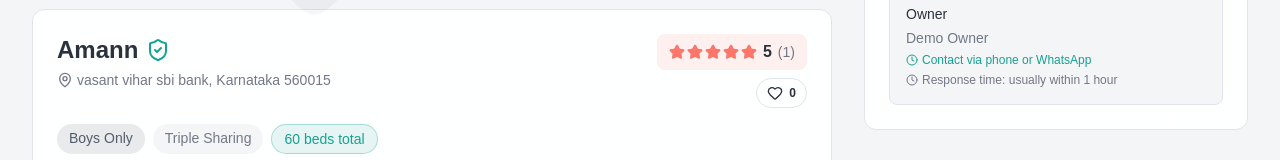
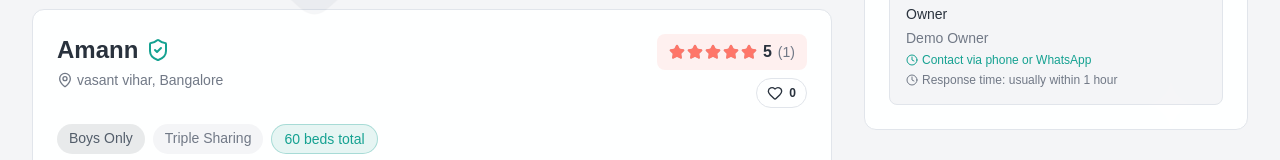
Before and after one commit to AmManKhann/PGNearMe, a Next.js app: page /pg/pg-1789555008392-4s29 in a window 1280 px wide. Shown: the part 535-695 px from the top of the page. Built offline with nearby package versions, Linux system fonts and the light colour scheme.

Commit message:
feat: show local area name on pg detail header, allow admin to delete reviews

```diff
--- a/src/app/admin/dashboard/page.tsx
+++ b/src/app/admin/dashboard/page.tsx
@@ -79,6 +79,24 @@ export default function AdminDashboard() {
       setReviews(Array.isArray(d.reviews) ? (d.reviews as ReviewRow[]) : []);
       setLikes(typeof d.likes === "object" && d.likes !== null ? d.likes : {});
     } catch {}
+  };
+
+  const handleDeleteReview = async (review: ReviewRow) => {
+    if (!window.confirm(`Delete review by "${review.name}" for ${listingName(review.pgId)}?`)) return;
+    try {
+      const res = await fetch(`/api/engagement?id=${encodeURIComponent(review.id)}`, {
+        method: "DELETE",
+      });
+      if (!res.ok) {
+        const d = await res.json().catch(() => null);
+        window.alert(d?.error || "Failed to delete review.");
+        return;
+      }
+      setReviews((prev) => prev.filter((r) => r.id !== review.id));
+      setSelectedReview((prev) => (prev?.id === review.id ? null : prev));
+    } catch {
+      window.alert("Could not reach the server.");
+    }
   };
 
   useEffect(() => {
@@ -637,6 +655,7 @@ export default function AdminDashboard() {
                             </p>
                           </div>
                         </div>
+                        <div className="flex items-center gap-2 shrink-0">
                           <button
                             onClick={() => setSelectedReview(review)}
                             className="flex items-center gap-1.5 px-4 py-2 rounded-lg bg-secondary text-white text-sm font-medium hover:bg-secondary/90 transition-all neon-glow-green shrink-0"
@@ -644,6 +663,14 @@ export default function AdminDashboard() {
                             <Eye className="w-4 h-4" />
                             Details
                           </button>
+                          <button
+                            onClick={() => handleDeleteReview(review)}
+                            aria-label={`Delete review by ${review.name}`}
+                            className="flex items-center gap-1.5 px-3 py-2 rounded-lg bg-red-500/10 text-red-400 text-sm font-medium hover:bg-red-500/20 hover:text-red-300 transition-all"
+                          >
+                            <Trash2 className="w-4 h-4" />
+                          </button>
+                        </div>
                       </div>
                     </div>
                   ))}
@@ -752,6 +779,15 @@ export default function AdminDashboard() {
                 </p>
               </div>
             </div>
+            <div className="p-5 border-t border-border">
+              <button
+                onClick={() => handleDeleteReview(selectedReview)}
+                className="w-full flex items-center justify-center gap-2 py-2.5 rounded-lg bg-red-500/10 text-red-400 text-sm font-semibold hover:bg-red-500/20 hover:text-red-300 transition-all"
+              >
+                <Trash2 className="w-4 h-4" />
+                Delete Review
+              </button>
+            </div>
           </div>
         </div>
       )}
--- a/src/app/api/engagement/route.ts
+++ b/src/app/api/engagement/route.ts
@@ -2,6 +2,7 @@ import { NextRequest, NextResponse } from "next/server";
 import {
   loadEngagement,
   addStoredReview,
+  deleteStoredReview,
   type StoredReview,
 } from "@/lib/engagementDB";
 import { isValidEmail, isValidPhone } from "@/lib/auth";
@@ -78,3 +79,19 @@ export async function POST(request: NextRequest) {
   const review = await addStoredReview({ pgId, name, phone, email, rating, tags });
   return NextResponse.json({ review: publicReview(review) }, { status: 201 });
 }
+
+export async function DELETE(request: NextRequest) {
+  const role = request.cookies.get("pgnearme_role")?.value;
+  if (role !== "ADMIN") {
+    return NextResponse.json({ error: "Forbidden" }, { status: 403 });
+  }
+  const id = request.nextUrl.searchParams.get("id");
+  if (!id) {
+    return NextResponse.json({ error: "Review id is missing." }, { status: 400 });
+  }
+  const removed = await deleteStoredReview(id);
+  if (!removed) {
+    return NextResponse.json({ error: "Review not found." }, { status: 404 });
+  }
+  return NextResponse.json({ ok: true });
+}
--- a/src/app/pg/[id]/page.tsx
+++ b/src/app/pg/[id]/page.tsx
@@ -164,9 +164,8 @@ function PGContent({ id }: { id: string }) {
                   <div className="flex items-center gap-3 text-sm text-muted">
                     <div className="flex items-center gap-1">
                       <MapPin className="w-4 h-4" />
-                      {pg.address}
-                      {pg.state ? `, ${pg.state}` : ""}
-                      {pg.pincode ? ` ${pg.pincode}` : ""}
+                      {pg.locality || pg.address}
+                      {pg.city && pg.locality ? `, ${pg.city}` : ""}
                     </div>
                   </div>
                 </div>
--- a/src/lib/engagementDB.ts
+++ b/src/lib/engagementDB.ts
@@ -164,3 +164,12 @@ export async function adjustLikeCount(pgId: string, delta: number): Promise<numb
   await saveEngagement(data);
   return next;
 }
+
+export async function deleteStoredReview(reviewId: string): Promise<boolean> {
+  const data = await loadEngagement();
+  const before = data.reviews.length;
+  data.reviews = data.reviews.filter((r) => r.id !== reviewId);
+  if (data.reviews.length === before) return false;
+  await saveEngagement(data);
+  return true;
+}
```
Lines whose indentation alone changed are shown as unchanged.
